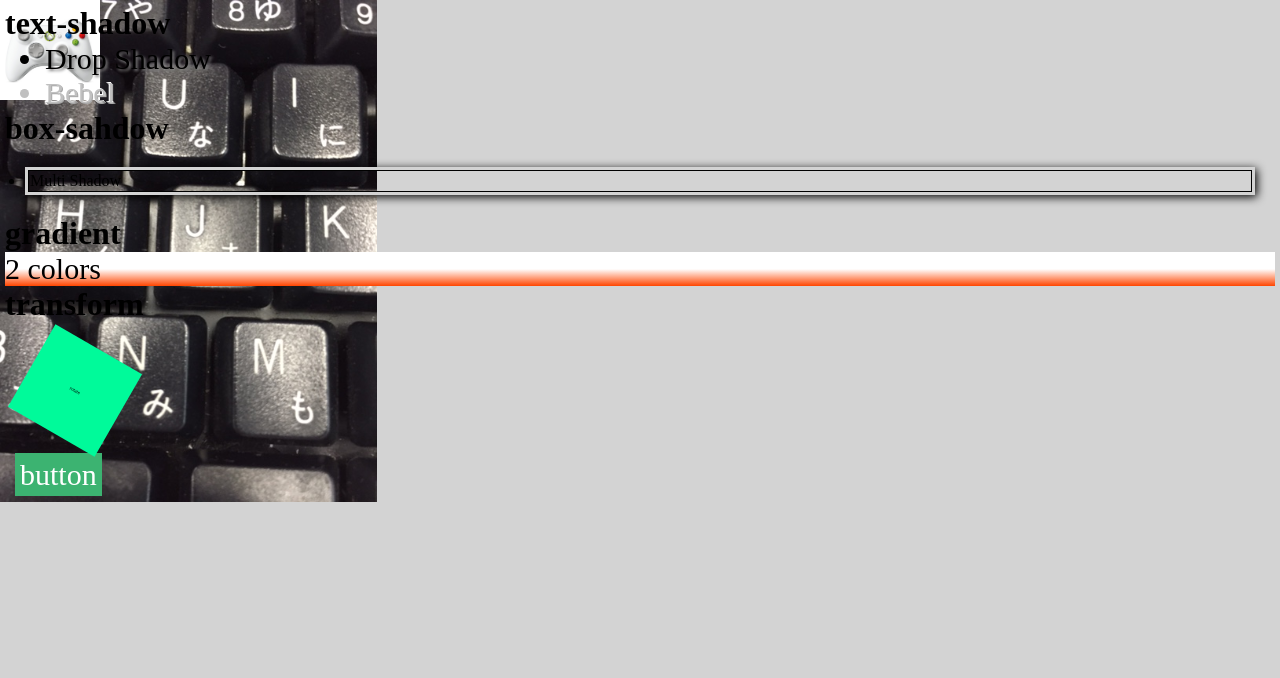
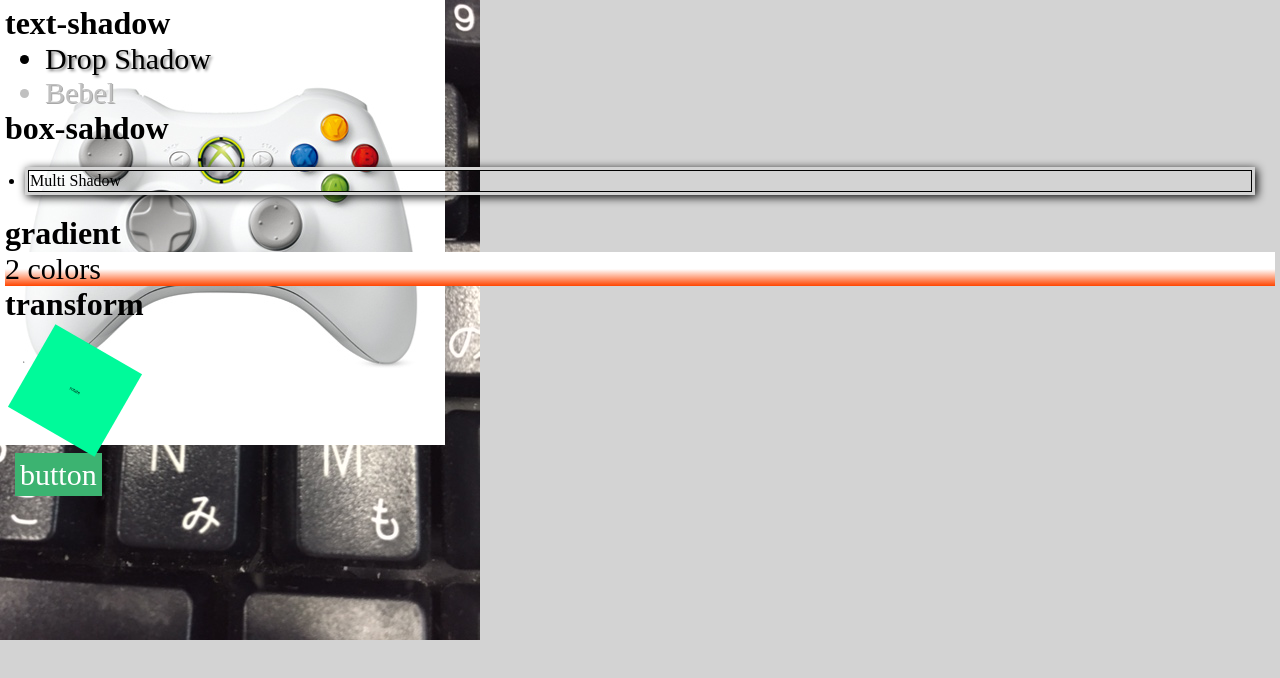
Before and after one commit to yuki-takamura/2016web1-9, a plain HTML site: page index.html in a window 1280 px wide. Drawn offline with Linux system fonts and the light colour scheme.

Commit message:
Update default.css

```diff
--- a/css/default.css
+++ b/css/default.css
@@ -9,7 +9,6 @@ body{
   background-image:url(https://raw.githubusercontent.com/yuki-takamura/2016web1-9/gh-pages/controller.jpg),
   url(https://raw.githubusercontent.com/yuki-takamura/2016web1-9/gh-pages/image1.JPG);
   background-repeat:no-repeat,no-repeat;
-  background-size:100px 100px, contain;
   background-color:lightgrey;
   margin:5px;
 }
```
